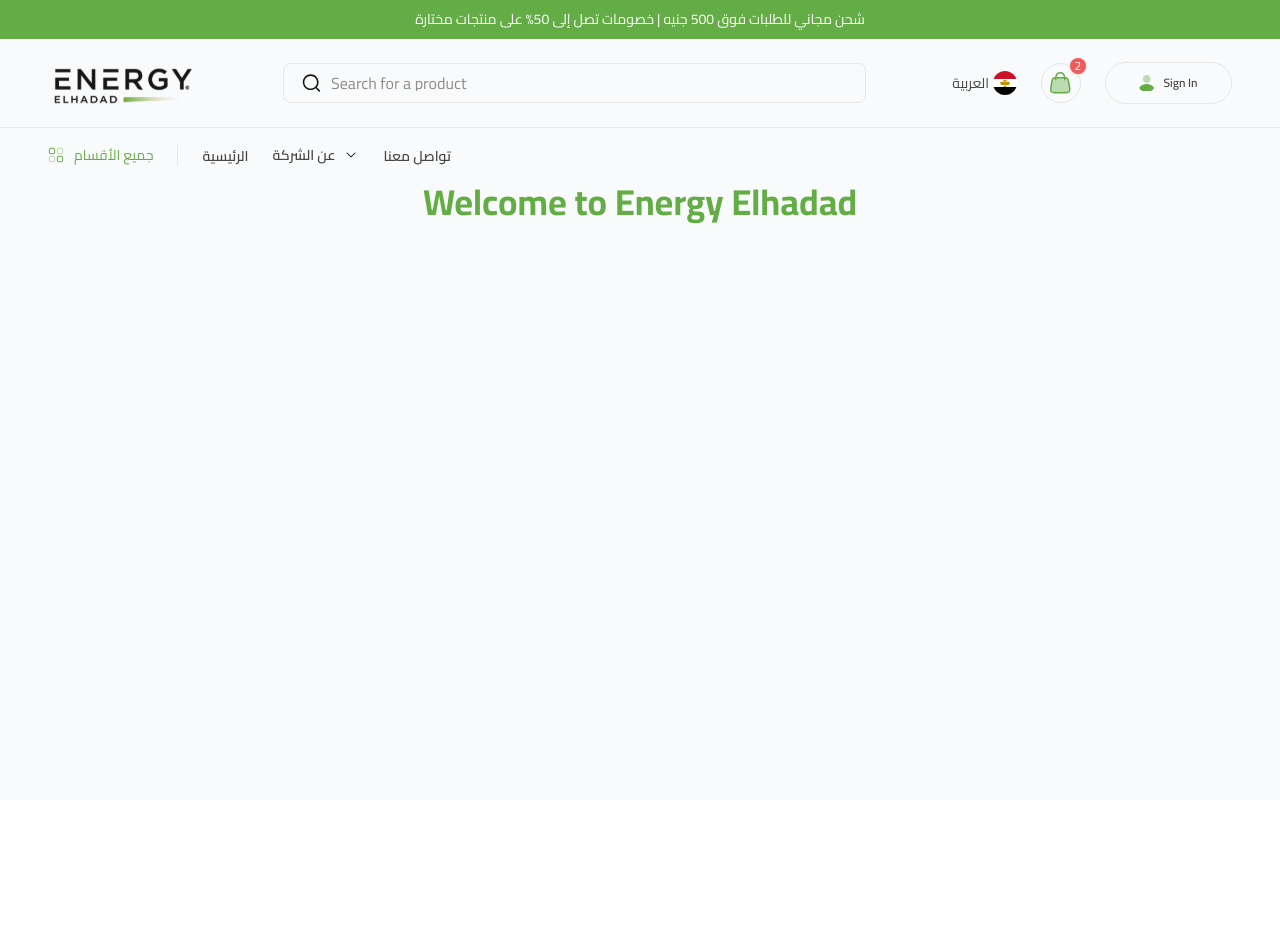
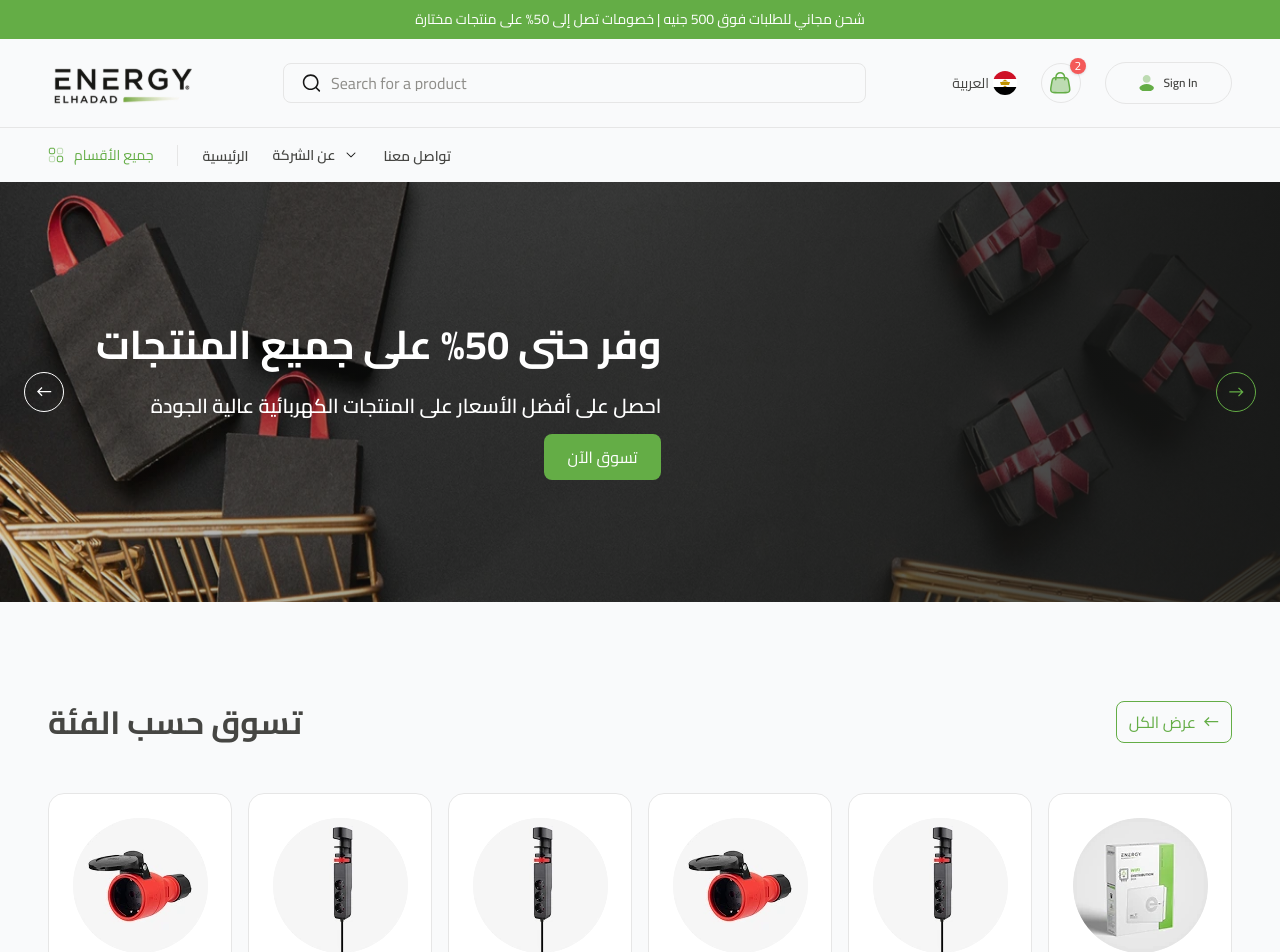
Before and after one commit to EnergyElhadad/energy_frontend, a Next.js app: page /en in a window 1280 px wide. Shown: the top 952 px of the page. Before the commit the page ends 800 px from the top, so only its background shows below. Built offline with nearby package versions, Linux system fonts and the light colour scheme.

Commit message:
fix merge bugs

```diff
--- a/app/[locale]/(site)/page.tsx
+++ b/app/[locale]/(site)/page.tsx
@@ -1,3 +1,6 @@
+import Hero from "@/features/home/components/hero/components/Hero";
+import ShopByCategory from "@/features/home/components/marketing/components/ShopByCategory";
+import WeeklyOffers from "@/features/home/components/weeklyOffers/components/WeeklyOffers";
 import { useTranslations } from "next-intl";
 
 export default function Home() {
@@ -5,7 +8,9 @@ export default function Home() {
   return (
 
     <main className="space-y-8">
-      <h1 className="text-4xl font-bold text-center text-primary">{t('welcome')}</h1>
+      <Hero />
+      <ShopByCategory />
+      <WeeklyOffers />
     </main>
 
   );
--- a/features/auth/components/PasswordInput.tsx
+++ b/features/auth/components/PasswordInput.tsx
@@ -3,7 +3,7 @@
 import { useTranslations } from "next-intl";
 
 import { useState } from "react";
-import { EyeIcon } from "@/shared/components/icons/EyeIcon";
+import { EyeIcon } from "@/shared/components/icons/Eye";
 import { EyeOffIcon } from "@/shared/components/icons/EyeOffIcon";
 
 export function PasswordInput() {
```
